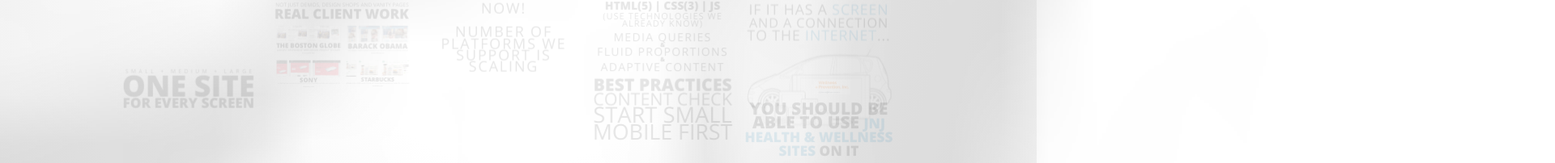
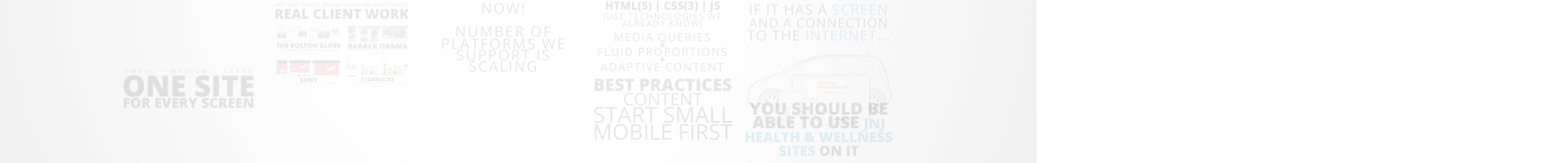
Before and after one commit to matsmith/responsive-presentation, a plain HTML site: page index.html in a window 1280 px wide. Shown: the part 445-647 px from the top of the page at 81% size, 1920 px wide, since content can reach past the window. Drawn offline with nearby package versions, Linux system fonts and the light colour scheme.

Commit message:
Copied latest version updated in gh-pages branch.

```diff
--- a/index.html
+++ b/index.html
@@ -230,6 +230,7 @@
 			</div>
 		</div>
 
+		<!--
 		<div id="why" class="step" data-x="-1700" data-y="900" data-scale="1">
 			<div class="big bold title">Why?</div>
 		</div>
@@ -237,12 +238,13 @@
 		<div id="why-quote" class="step" data-x="-1700" data-y="1250" data-scale="100">
 		<img src="img/getout.png" class="img-border" width="600" />
 
-			<!--<blockquote>&ldquo;Day by day, the number of devices, platforms,
+			<blockquote>&ldquo;Day by day, the number of devices, platforms,
 			and browsers that need to work with your site grows.
 			Responsive web design represents a fundamental shift
 			in how we&rsquo;ll build websites for the decade to come.&rdquo;
-			<span class="author">- Jeffrey Veen</span></blockquote>-->
+			<span class="author">- Jeffrey Veen</span></blockquote>
 		</div>
+		-->
 
 		<div id="screens" class="step" data-x="-1700" data-y="1650" data-scale="1">
 			<div class="big light" id="why-sml">Small + Medium + Large</div>
@@ -382,7 +384,7 @@
 		</div>
 
 		<div id="how-best1" class="step" data-x="1520" data-y="1720" data-scale="1">
-			<div class="big light">Content Check</div>
+			<div class="big light">Content</div>
 		</div>
 
 		<div id="how-best2" class="step" data-x="1520" data-y="1885" data-scale="1">
```
Also changed, not shown: 2 other files.
